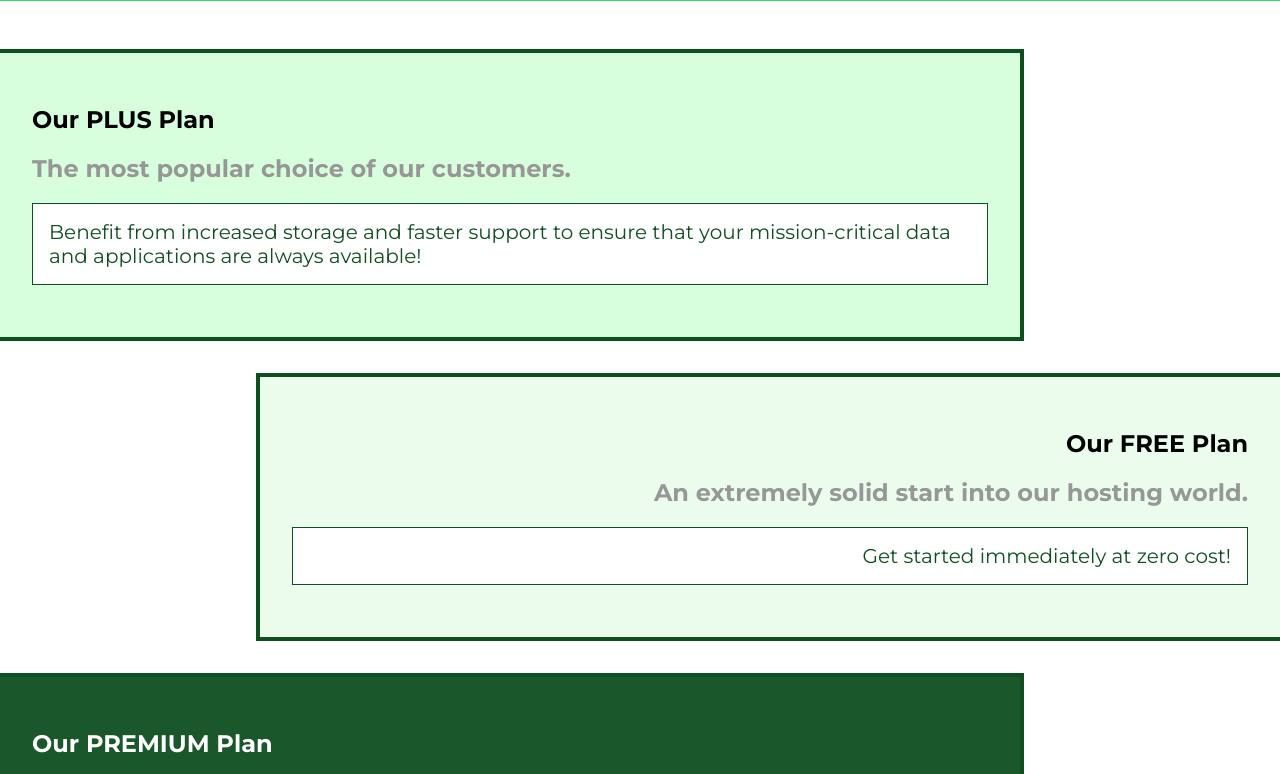
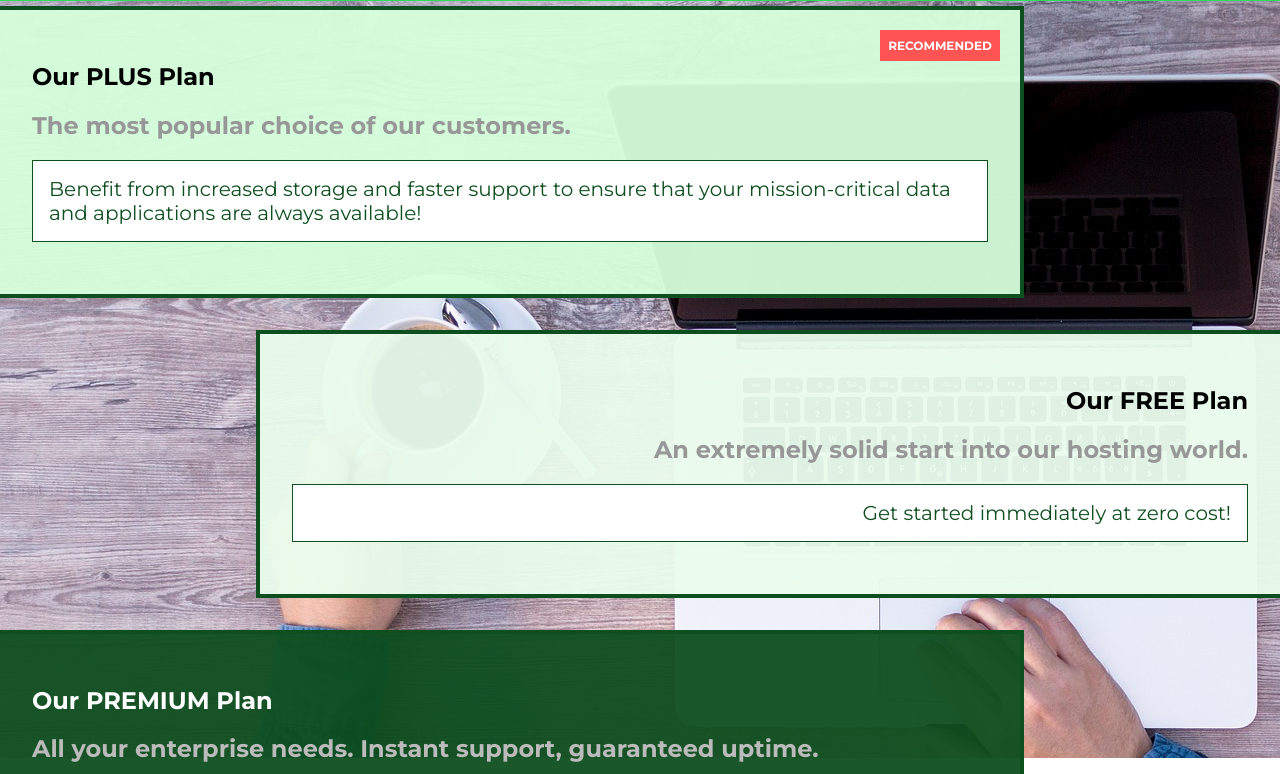
Before and after one commit to janciow/css-max, a website built with webpack: page src/packages/index.html in a window 1280 px wide. Shown: the part 42-816 px from the top of the page. Built offline with nearby package versions, Linux system fonts and the light colour scheme.

Commit message:
Positioning Elements with CSS

```diff
--- a/package.json
+++ b/package.json
@@ -8,6 +8,7 @@
     "css-loader": "^1.0.0",
     "file-loader": "^2.0.0",
     "html-webpack-plugin": "^3.2.0",
+    "mini-css-extract-plugin": "^0.4.2",
     "style-loader": "^0.23.0",
     "webpack": "^4.17.2",
     "webpack-cli": "^3.1.0",
--- a/src/packages/index.html
+++ b/src/packages/index.html
@@ -12,6 +12,7 @@
 </head>
 
 <body>
+    <div class="background"></div>
     <header class="main-header">
         <div>
             <a href="../index.html" class="main-header__brand">
@@ -36,6 +37,7 @@
         <section class="package" id="plus">
             <a href="#">
                 <h1 class="package__title">Our PLUS Plan</h1>
+                <h2 class="package__badge">recommended</h2>
                 <h2 class="package__subtitle">The most popular choice of our customers.</h2>
                 <p class="package__info">Benefit from increased storage and faster support to ensure that your mission-critical data and applications
                     are always available!</p>
--- a/src/packages/packages.css
+++ b/src/packages/packages.css
@@ -1,5 +1,14 @@
 main {
     padding-top: 32px;
+}
+
+.background {
+    background: url("../images/plans-background.jpg");
+    width: 100%;
+    height: 100%;
+    position: fixed;
+    z-index:
+    -1;
 }
 
 .package {
@@ -7,6 +16,8 @@ main {
     margin: 16px 0;
     border: 4px solid #0e4f1f;
     border-left: none;
+    position: relative;
+
 }
 
 .package:hover,
@@ -21,6 +32,18 @@ main {
     color: inherit;
     display: block;
     padding: 32px;
+}
+
+.package__badge {
+    position: absolute;
+    top: 0;
+    right: 0;
+    margin: 20px;
+    text-transform: uppercase;
+    font-size: 12px;
+    color: #fff;
+    background: #ff5454;
+    padding: 8px;
 }
 
 .package__subtitle {
--- a/src/shared.css
+++ b/src/shared.css
@@ -9,8 +9,12 @@ body {
 
 .main-header {
     width: 100%;
+    position: fixed;
+    top: 0;
+    left: 0;
     background: #2ddf5c;
     padding: 8px 16px;
+    z-index: 1;
 }
 
 .main-header > div {
--- a/webpack.config.js
+++ b/webpack.config.js
@@ -1,6 +1,7 @@
 const path = require('path');
 const HtmlWebpackPlugin = require('html-webpack-plugin');
 const CleanWebpackPlugin = require('clean-webpack-plugin');
+const MiniCssExtractPlugin = require("mini-css-extract-plugin");
 
 module.exports = {
     entry: './src/index.js',
@@ -10,6 +11,10 @@ module.exports = {
     },
     plugins: [
         new CleanWebpackPlugin(['dist']),
+        new MiniCssExtractPlugin({
+            filename: "[name].css",
+            chunkFilename: "[id].css"
+        }),
         new HtmlWebpackPlugin({
             title: 'My App',
             template: 'index.html'
@@ -29,8 +34,13 @@ module.exports = {
             {
                 test: /\.css$/,
                 use: [
-                    'style-loader',
-                    'css-loader'
+                    {
+                        loader: MiniCssExtractPlugin.loader,
+                        options: {
+                            publicPath: '../'
+                        }
+                    },
+                    "css-loader"
                 ]
             },
             {
```
Also changed, not shown: src/images/plans-background.jpg (added), 1 other file.
